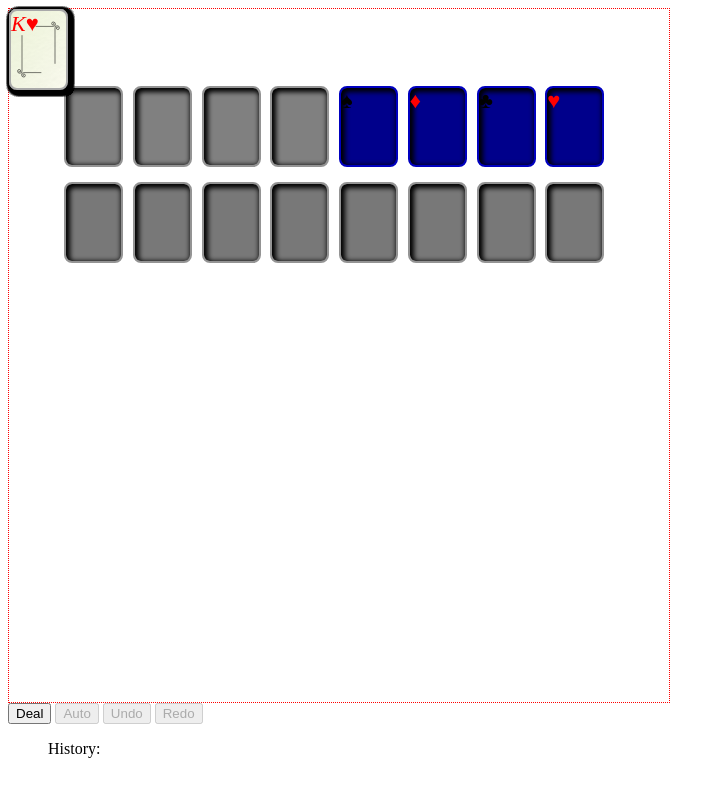
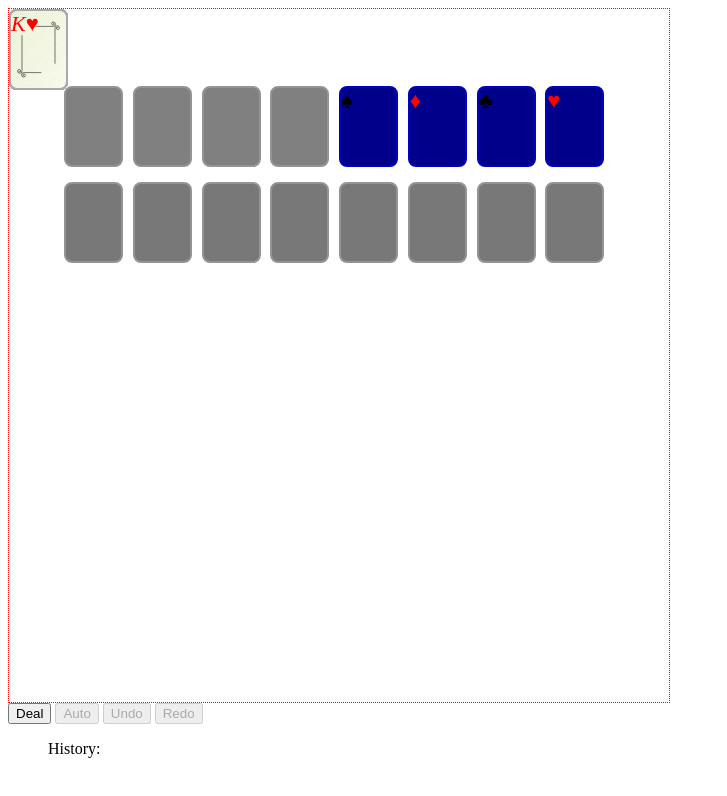
Before and after one commit to 0-micon/0-micon.github.io, a plain HTML site: page index.html in a window 1280 px wide. Shown: the whole page, without its empty margins (0-727 px from the left). Drawn offline with Linux system fonts and the light colour scheme; no server answers.

Commit message:
- box-shadow (it's way too slow)

```diff
--- a/css/freecell_dom.css
+++ b/css/freecell_dom.css
@@ -13,7 +13,7 @@
     background-color:grey;
     border: 2px solid rgb(148, 148, 148);
     border-radius: 8px;
-    box-shadow: inset 2px 2px 5px 2px black;
+    /*box-shadow: inset 2px 2px 5px 2px black;*/
 }
 .pile {
     background-color:rgb(120, 120, 120);
@@ -39,7 +39,7 @@
 
     border: 2px solid darkgray;
     border-radius: 8px;
-    box-shadow: 2px 2px 4px black;
+    /*box-shadow: 2px 2px 4px black;*/
 
     vertical-align: middle;
     /*padding: 1em;*/
```
